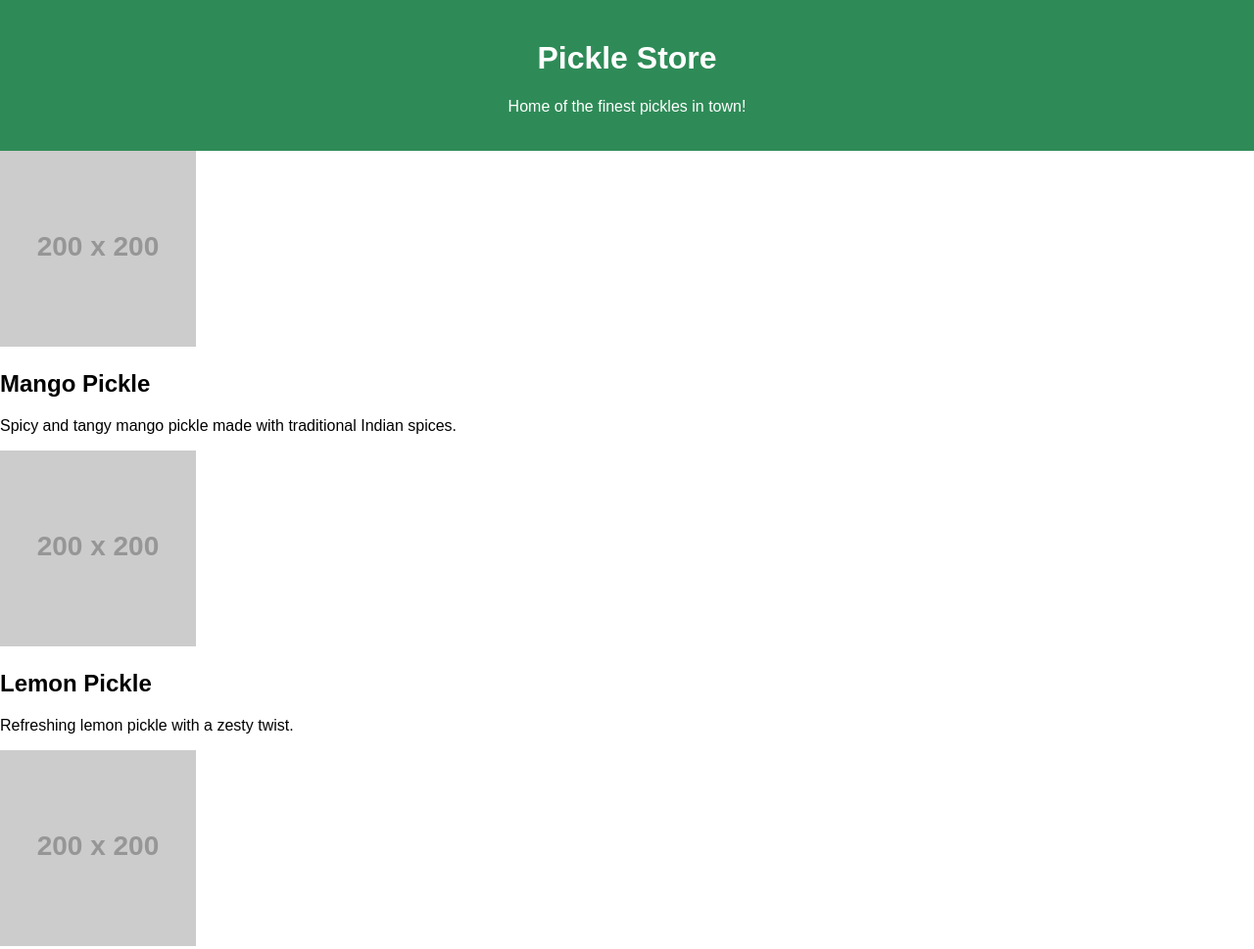
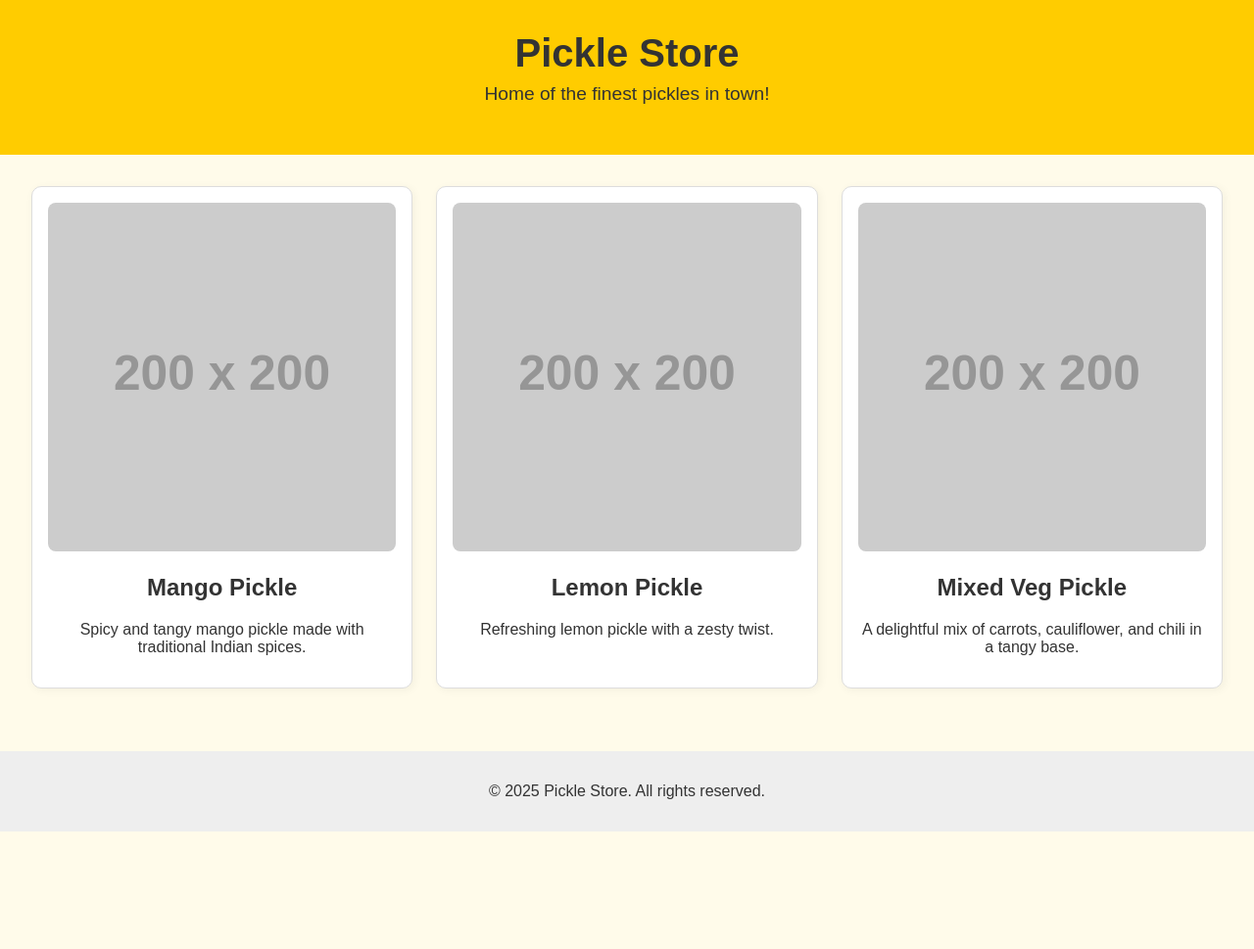
Before and after one commit to kamalbiral/pickle-store, a plain HTML site: page index.html in a window 1280 px wide. Shown: the top 969 px of the page at 98% size. After the commit the page ends 849 px from the top, so only its background shows below. Drawn offline with Linux system fonts and the light colour scheme; placeholder pictures from the web are drawn by us.

Commit message:
Update style.css

```diff
--- a/style.css
+++ b/style.css
@@ -1,113 +1,57 @@
-/* Base Styles */
+/* Reset and base styles */
 body {
+  margin: 0;
   font-family: Arial, sans-serif;
-  margin: 0;
-  padding: 0;
+  background: #fffbea;
+  color: #333;
 }
 
 header {
-  background-color: #2e8b57;
-  color: white;
-  padding: 20px;
+  background-color: #ffcc00;
+  padding: 2rem;
   text-align: center;
 }
 
-nav {
-  margin-top: 10px;
+header h1 {
+  margin: 0;
+  font-size: 2.5rem;
 }
 
-nav a {
-  margin: 0 10px;
-  color: white;
-  text-decoration: none;
-  font-size: 1rem;
+header p {
+  margin-top: 0.5rem;
+  font-size: 1.2rem;
 }
 
-#products {
-  display: flex;
-  flex-wrap: wrap;
-  justify-content: center;
-  padding: 20px;
-  gap: 20px;
+.product-grid {
+  display: grid;
+  grid-template-columns: repeat(auto-fit, minmax(250px, 1fr));
+  gap: 1.5rem;
+  padding: 2rem;
 }
 
-.product {
-  background: #f4f4f4;
-  border-radius: 8px;
-  padding: 15px;
+.product-card {
+  background: white;
+  padding: 1rem;
+  border: 1px solid #ddd;
+  border-radius: 10px;
   text-align: center;
-  width: 280px;
-  box-shadow: 0 0 5px rgba(0, 0, 0, 0.1);
+  box-shadow: 2px 2px 10px rgba(0,0,0,0.05);
+  transition: transform 0.2s ease;
 }
 
-.product img {
+.product-card:hover {
+  transform: translateY(-5px);
+}
+
+.product-card img {
   width: 100%;
   height: auto;
   border-radius: 8px;
 }
 
-#cart {
-  padding: 20px;
-  background-color: #f9f9f9;
+footer {
+  text-align: center;
+  padding: 1rem;
+  background-color: #eee;
+  margin-top: 2rem;
 }
-
-#cart-items {
-  list-style: none;
-  padding: 0;
-}
-
-#cart-items li {
-  display: flex;
-  justify-content: space-between;
-  flex-wrap: wrap;
-  margin-bottom: 10px;
-  font-size: 1rem;
-}
-
-button {
-  padding: 10px 20px;
-  background-color: #2e8b57;
-  color: white;
-  border: none;
-  border-radius: 4px;
-  cursor: pointer;
-}
-
-button:hover {
-  background-color: #246b45;
-}
-
-footer {
-  background-color: #2e8b57;
-  color: white;
-  text-align: center;
-  padding: 10px;
-  font-size: 0.9rem;
-}
-
-/* Responsive Styles */
-@media (max-width: 768px) {
-  nav a {
-    display: block;
-    margin: 8px 0;
-  }
-
-  #products {
-    flex-direction: column;
-    align-items: center;
-  }
-
-  .product {
-    width: 90%;
-  }
-
-  #cart-items li {
-    flex-direction: column;
-    align-items: flex-start;
-  }
-
-  button {
-    width: 100%;
-    margin-top: 10px;
-  }
-}
```
